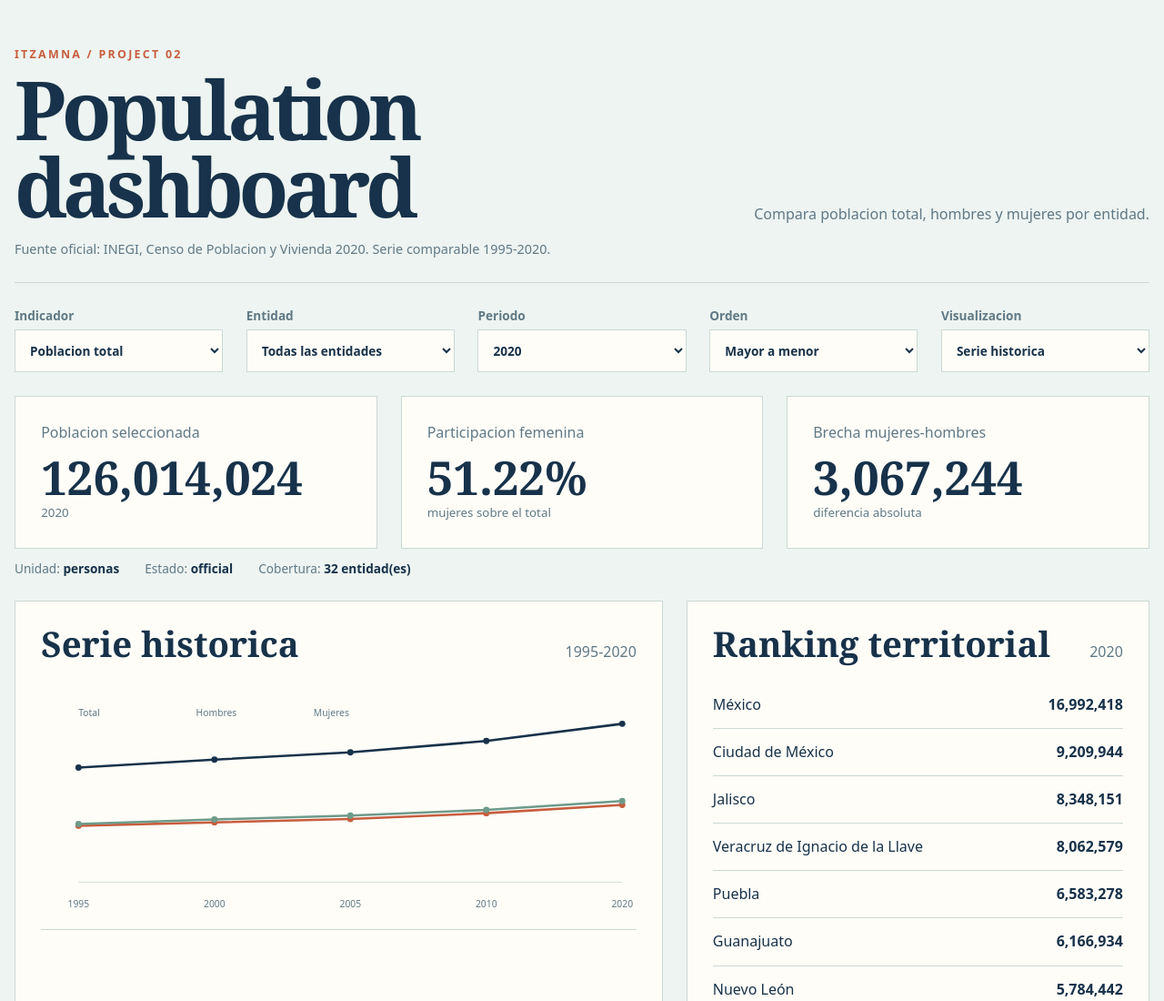
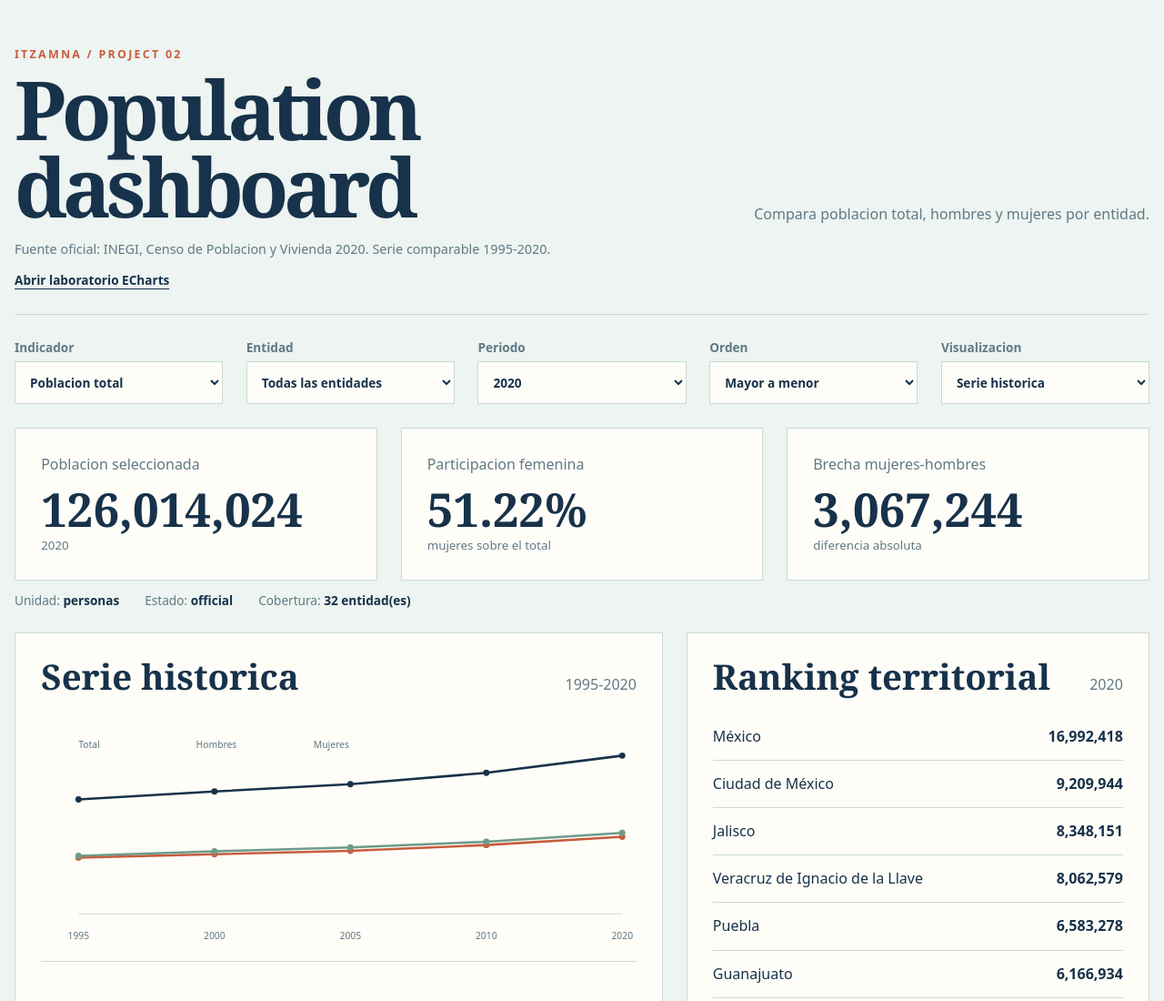
Before and after one commit to RobertMX23/Itzamna-education-demo, a website: page dashboard/index.html in a window 1280 px wide. Shown: the top 1100 px of the page at 91% size. Drawn offline with Linux system fonts and the light colour scheme.

Commit message:
feat: link project 02 dashboard to echarts lab

```diff
--- a/dashboard/index.html
+++ b/dashboard/index.html
@@ -14,6 +14,9 @@
         <h1>Population dashboard</h1>
         <p class="lede">Compara poblacion total, hombres y mujeres por entidad.</p>
         <p class="notice">Fuente oficial: INEGI, Censo de Poblacion y Vivienda 2020. Serie comparable 1995-2020.</p>
+        <nav class="experiment-nav" aria-label="Laboratorios de visualizacion">
+          <a href="echarts-lab.html">Abrir laboratorio ECharts</a>
+        </nav>
       </header>
 
       <section class="toolbar" aria-label="Filtros del dashboard">
--- a/dashboard/styles.css
+++ b/dashboard/styles.css
@@ -19,6 +19,8 @@ h1, h2 { font-family: Georgia, serif; line-height: .95; margin: 0; }
 h1 { font-size: clamp(3rem, 7vw, 7rem); letter-spacing: -.06em; }
 .lede { align-self: end; color: var(--muted); margin: 0; max-width: 32rem; }
 .notice { grid-column: 1 / -1; color: var(--muted); margin: 8px 0 0; font-size: .9rem; }
+.experiment-nav { grid-column: 1 / -1; margin-top: 4px; }
+.experiment-nav a { color: var(--ink); font-size: .85rem; font-weight: 700; text-underline-offset: 4px; }
 .toolbar, .metrics, .visual-grid { display: grid; gap: var(--space); margin-top: var(--space); }
 .toolbar { grid-template-columns: repeat(5, minmax(0, 1fr)); }
 label { color: var(--muted); font-size: .85rem; font-weight: 700; }
--- a/package.json
+++ b/package.json
@@ -4,6 +4,7 @@
   "version": "0.2.0",
   "description": "Browser acceptance tests for the Itzamna population dashboard.",
   "scripts": {
+    "test": "npm run test:e2e",
     "test:e2e": "playwright test",
     "test:e2e:echarts": "playwright test --config=playwright.echarts.config.js"
   },
```
Also changed, not shown: tests/e2e/dashboard.spec.js (+8 -0 lines), 1 other file.
